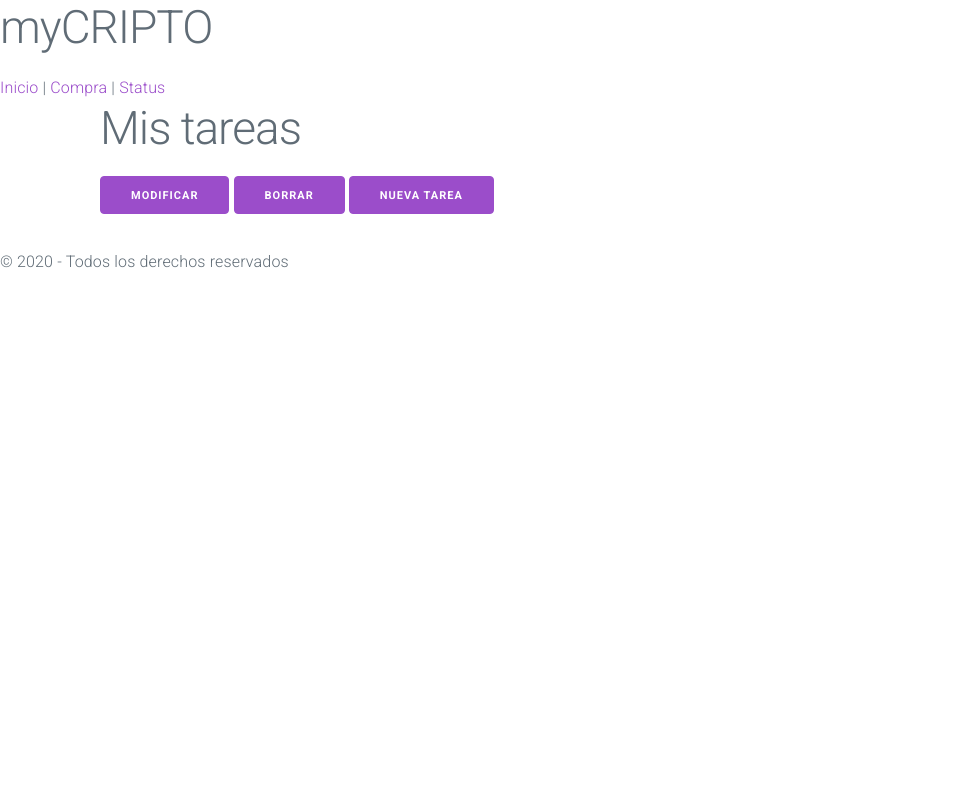
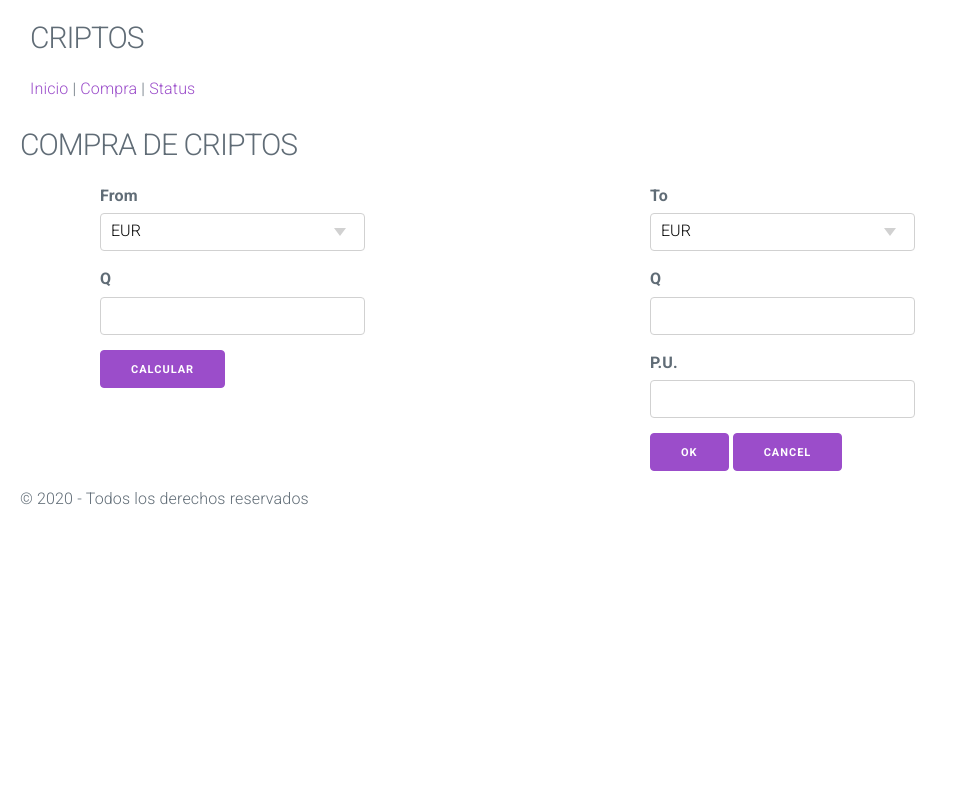
Before and after one commit to Pelayada/Simucriptos, a Flask app: page /purchase in a window 1280 px wide. Shown: the whole page, without its empty margins (0-978 px from the left). Run offline with Flask 2, Linux system fonts and the light colour scheme; some libraries are stand-ins or nearby versions.

Commit message:
html y css

```diff
--- /dev/null
+++ b/criptos/static/css/base.css
@@ -0,0 +1,20 @@
+body {
+    margin: 20px;
+}
+
+header {
+    margin-left: 10px;
+}
+
+.equalWidth {
+    width: 50% !important;
+}
+
+h1 {
+    font-size: 30px;
+
+}
+
+#menu {
+    margin-bottom: 25px;
+}
--- a/criptos/templates/base.html
+++ b/criptos/templates/base.html
@@ -7,14 +7,16 @@
     <link rel="stylesheet" href="//fonts.googleapis.com/css?family=Roboto:300,300italic,700,700italic">
     <link rel="stylesheet" href="//cdnjs.cloudflare.com/ajax/libs/normalize/5.0.0/normalize.css">
     <link rel="stylesheet" href="//cdnjs.cloudflare.com/ajax/libs/milligram/1.3.0/milligram.css">
-
+    <link rel="stylesheet" href="/static/css/base.css">
 </head>
 <body>
     <header>
-        <h1>myCRIPTO</h1>
-        <a href="/">Inicio</a> | <a href="/purchase">Compra</a>  |  <a href="/status">Status</a>
+        <h1>CRIPTOS</h1>
+        <div id="menu">
+            <a href="/">Inicio</a> | <a href="/purchase">Compra</a>  |  <a href="/status">Status</a>
+        </div>
     </header>
-    <section class="container">
+    <section>
         {% block content %}{% endblock %}
     </section>
     <footer>&copy 2020 - Todos los derechos reservados</footer>
--- a/criptos/templates/purchase.html
+++ b/criptos/templates/purchase.html
@@ -1,13 +1,74 @@
 {% extends "base.html" %}
 
-{% block title %} Mis tareas {% endblock %}
+{% block title %} Purchase {% endblock %}
 
 {% block content %}
-    <h1>Mis tareas</h1>
-    <form action="/processtask">
+<h1>COMPRA DE CRIPTOS</h1>
 
-        <button class="button-primary" name="btnModificar" type="submit">Modificar</button>
-        <button class="button-primary" name="btnBorrar" type="submit">Borrar</button>
-        <a class="button button-primary u-pull-right" href="/newtask">Nueva tarea</a>
-    </form>
+  <form class="container" action="">
+    <div class="row">
+        <div class="column">
+          <label for="selectFrom">From</label>
+          <select class="equalWidth" name="from" id="selectFrom">
+              <option value="EUR">EUR</option>
+              <option value="BTC">BTC</option>
+              <option value="ETH">ETH</option>
+              <option value="XRP">XRP</option>
+              <option value="LTC">LTC</option>
+              <option value="BCH">BCH</option>
+              <option value="BNB">BNB</option>
+              <option value="USDT">USDT</option>
+              <option value="EOS">EOS</option>
+              <option value="BSV">BSV</option>
+              <option value="XLM">XLM</option>
+              <option value="ADA">ADA</option>
+              <option value="TRX">TRX</option>
+          </select>
+        </div>
+        <div class="column">
+            <label for="selectTo">To</label>
+            <select class="equalWidth" name="to" id="selectTo">
+              <option value="EUR">EUR</option>
+              <option value="BTC">BTC</option>
+              <option value="ETH">ETH</option>
+              <option value="XRP">XRP</option>
+              <option value="LTC">LTC</option>
+              <option value="BCH">BCH</option>
+              <option value="BNB">BNB</option>
+              <option value="USDT">USDT</option>
+              <option value="EOS">EOS</option>
+              <option value="BSV">BSV</option>
+              <option value="XLM">XLM</option>
+              <option value="ADA">ADA</option>
+              <option value="TRX">TRX</option>
+            </select>
+        </div>
+    </div>
+    <div class="row">
+      <div class="column">
+        <label for="QFrom">Q</label>
+        <input class="equalWidth" type="text" id="QFrom" name="QFrom"/>
+      </div>
+      <div class="column">
+        <label for="QTo">Q</label>
+        <input class="equalWidth" type="text" id="QTo" name="QTo" />
+      </div>
+    </div>
+    <div class="row">
+      <div class="column">
+        <input type="button" id="buttonFrom" name="buttonFrom" value="Calcular"/>
+      </div>
+      <div class="column">
+        <label for="QPU">P.U.</label>
+        <input class="equalWidth" type="text" id="QPU" name="QPU" />
+      </div>
+    </div>
+    <div class="row">
+        <div class="column column-50 column-offset-50">
+          <input type="button" id="send" name="send" value="OK"/>
+          <input type="button" id="cancel" name="cancel"value="Cancel"/>
+        </div>
+    </div>
+
+  </form>
 {% endblock %}
```
Also changed, not shown: criptos/templates/status.html (+17 -4 lines).
